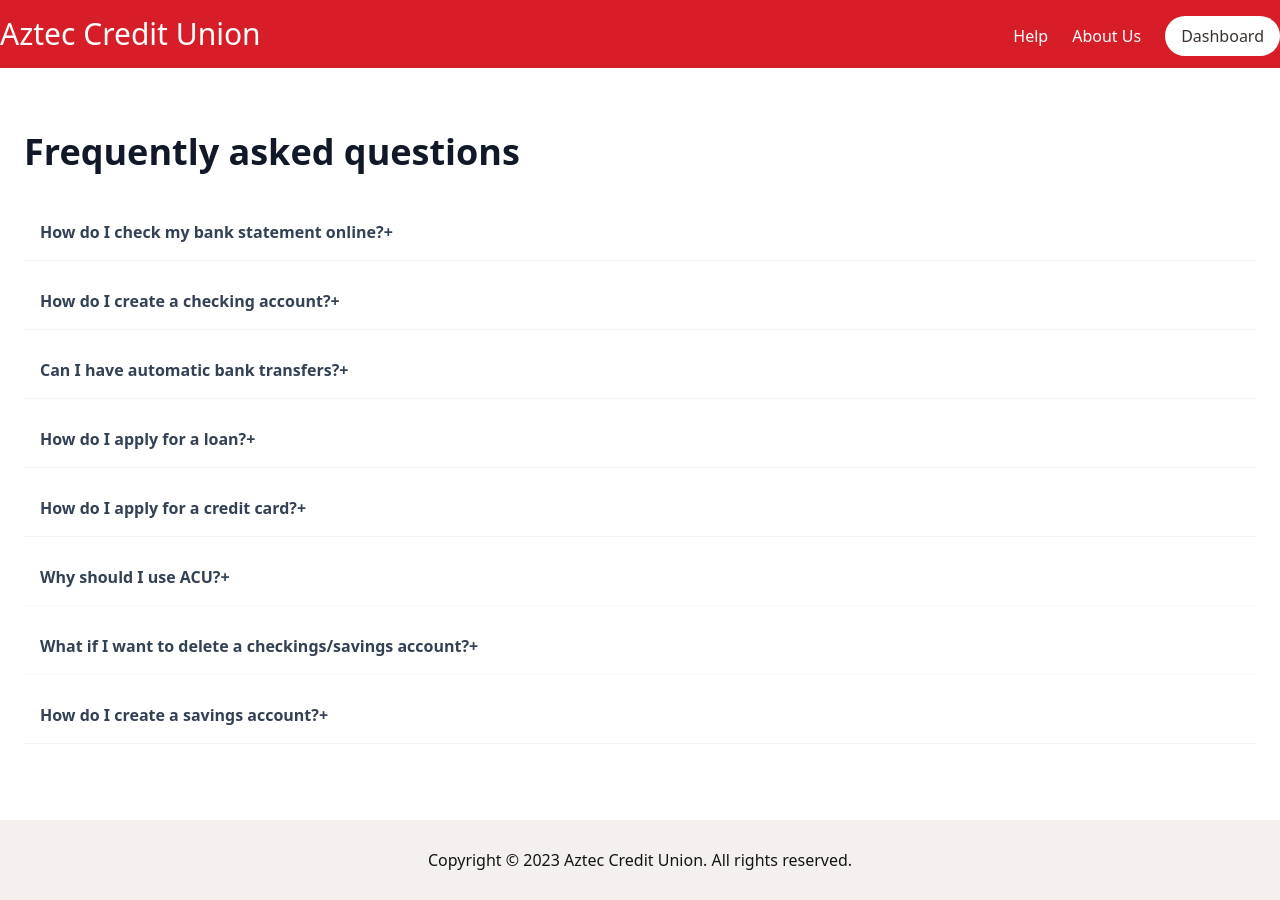
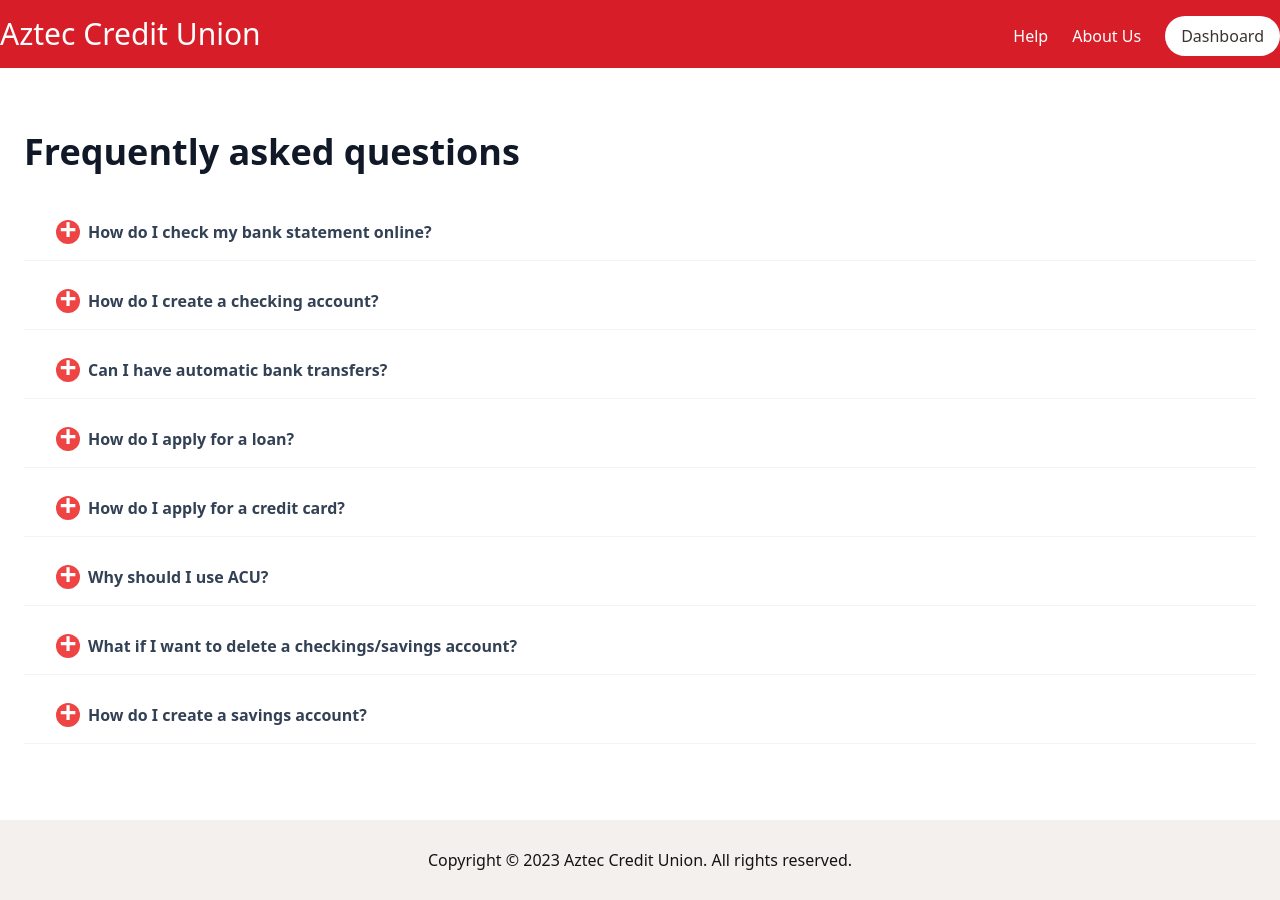
Before and after one commit to junioryono/Bank-Website, a React (Vite) app in the folder frontend/: page /help in a window 1280 px wide. Built offline with nearby package versions, Linux system fonts and the light colour scheme.

Commit message:
updated help page

```diff
--- a/frontend/src/pages/help.jsx
+++ b/frontend/src/pages/help.jsx
@@ -1,8 +1,18 @@
 import React, { useState } from "react";
 
 // React component for FontAwesome icon
-const PlusIcon = () => <span className="mr-2">&#43;</span>; // You can replace this with your actual FontAwesome component
-const MinusIcon = () => <span className="mr-2">&#8211;</span>; // You can replace this with your actual FontAwesome component
+const PlusIcon = () => (
+   <span className="inline-flex items-center justify-center h-6 w-6 rounded-full bg-red-500 text-white mr-2">
+     <span className="flex items-center justify-center text-3xl mt-1.5 mb-3">&#43;</span>
+   </span>
+ );
+
+
+ const MinusIcon = () => (
+   <span className="inline-flex items-center justify-center h-6 w-6 rounded-full bg-black text-white mr-2">
+     <span className="flex items-center justify-center text-3xl mt-1.5 mb-3">&#8211;</span>
+   </span>
+ );
 
 export default function Help() {
    const [openSection, setOpenSection] = useState(null);
@@ -22,8 +32,10 @@ export default function Help() {
                         onClick={() => toggleSection(index)}
                         className="border-slate-100 text-slate-700 rounded-t-1 group relative flex w-full cursor-pointer items-center border-b border-solid p-4 text-left font-semibold text-dark-500 transition-all ease-in"
                      >
+
+                        <span className="ml-4">{/* Add space here */}</span>
+                        {openSection === index ? <MinusIcon /> : <PlusIcon />}
                         <span>{faq.question}</span>
-                        {openSection === index ? <MinusIcon /> : <PlusIcon />}
                      </button>
                   </h6>
                   <div
@@ -43,7 +55,7 @@ export default function Help() {
 // Example FAQ data
 const faqData = [
    {
-      question: "How do I check my bank statement online?",
+      question: "How do I check my bank statement online? ",
       answer:
          "You can view your bank statements by clicking on the Dashboard tab on the left side of the screen.",
    },
```
